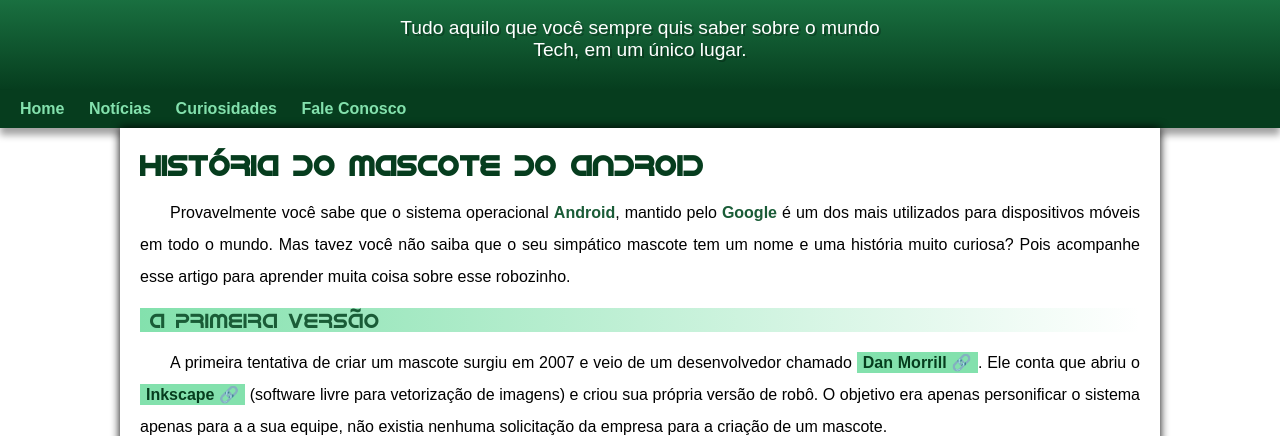
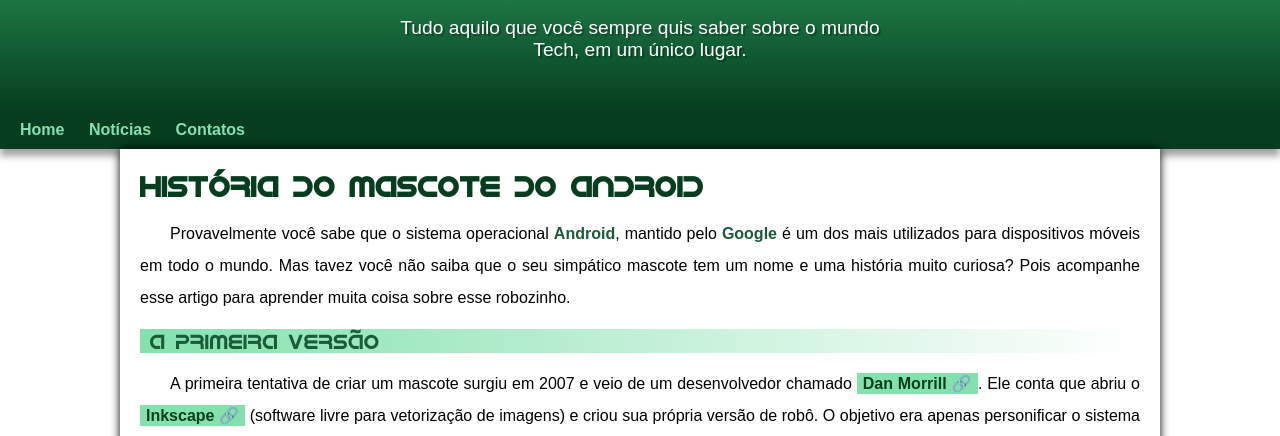
Before and after one commit to jotta-ctrl/projeto-android, a plain HTML site: page index.html in a window 1280 px wide. Shown: the part 100-536 px from the top of the page. Drawn offline with Linux system fonts and the light colour scheme.

Commit message:
Problema de Padding resolvido!

```diff
--- a/estilo/style.css
+++ b/estilo/style.css
@@ -60,7 +60,7 @@ header > p {
     padding-right: 10px;
     padding-left: 10px;
     margin: auto;
-    margin-bottom: 30px;
+    padding-bottom: 50px;
     text-shadow: 2px 2px 0px rgba(0, 0, 0, 0.265);
 }
 
--- a/index.html
+++ b/index.html
@@ -15,8 +15,7 @@
     <nav>
         <a href="#">Home</a>
         <a href="#">Notícias</a>
-        <a href="#">Curiosidades</a>
-        <a href="#">Fale Conosco</a>
+        <a href="#">Contatos</a>
     </nav>
     <main>
         <article>
```
